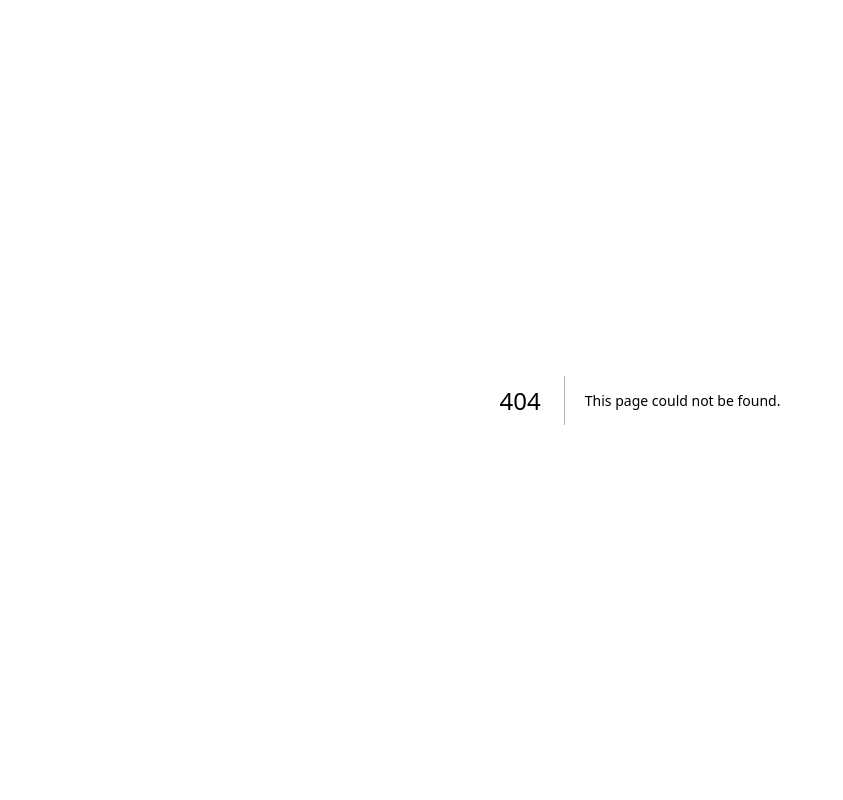
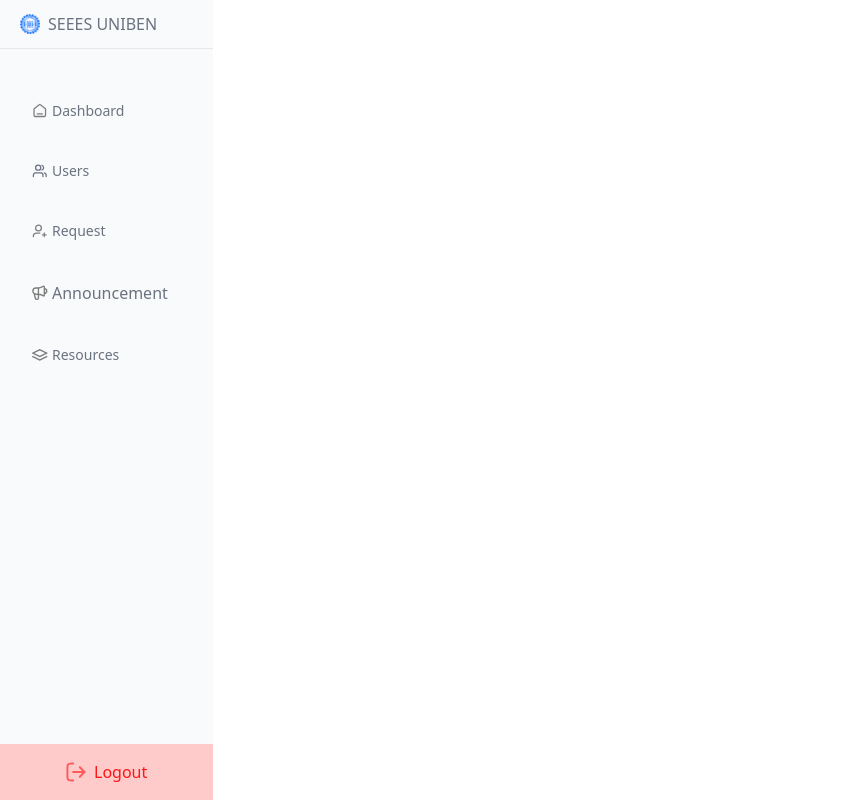
Before and after one commit to SEEES-TECH-COMMUNITY/seeswebsite-frontend, a Next.js app: page /auth/adminDashboard in a window 1280 px wide. Before the commit this address had no page. Shown: the whole page, without its empty margins (0-843 px from the left). Built offline with nearby package versions, Linux system fonts and the light colour scheme.

Commit message:
Add admin sidebar

```diff
--- /dev/null
+++ b/src/assets/icons/AnnounceIcon.tsx
@@ -0,0 +1,28 @@
+import React, { type FC } from "react";
+
+interface IAnnounceIcon {
+  className?: string;
+}
+
+const AnnounceIcon: FC<IAnnounceIcon> = (props) => {
+  return (
+    <svg
+      {...props}
+      width="26"
+      height="25"
+      viewBox="0 0 26 25"
+      fill="none"
+      xmlns="http://www.w3.org/2000/svg"
+    >
+      <path
+        d="M3.67353 13.8655L5.44826 20.9648C5.49817 21.1644 5.52313 21.2642 5.55265 21.3514C5.84107 22.2029 6.6079 22.8017 7.50396 22.875C7.59568 22.8825 7.69858 22.8825 7.90439 22.8825C8.1621 22.8825 8.29096 22.8825 8.39951 22.8719C9.47244 22.7679 10.3216 21.9188 10.4256 20.8458C10.4362 20.7373 10.4362 20.6084 10.4362 20.3507L10.4363 4.28504M20.0167 13.302C22.1954 13.302 23.9617 11.5358 23.9617 9.35706C23.9617 7.17835 22.1955 5.41216 20.0168 5.41216M10.7181 4.28504H6.49143C3.69022 4.28504 1.41937 6.55586 1.41934 9.35707C1.41931 12.1583 3.69011 14.4291 6.49131 14.4291H10.718C12.709 14.4291 15.1445 15.4963 17.0234 16.5206C18.1196 17.1182 18.6676 17.4169 19.0266 17.373C19.3595 17.3322 19.6112 17.1827 19.8063 16.91C20.0167 16.6159 20.0167 16.0273 20.0167 14.8503L20.0168 3.86382C20.0168 2.68678 20.0169 2.09826 19.8064 1.80413C19.6113 1.53138 19.3596 1.38192 19.0268 1.34116C18.6678 1.29719 18.1197 1.59596 17.0236 2.19351C15.1446 3.21779 12.7091 4.28504 10.7181 4.28504Z"
+        stroke="#7E7E7E"
+        stroke-width="2.25423"
+        stroke-linecap="round"
+        stroke-linejoin="round"
+      />
+    </svg>
+  );
+};
+
+export default AnnounceIcon;
--- /dev/null
+++ b/src/assets/icons/DashIcon.tsx
@@ -0,0 +1,32 @@
+import React, { type FC } from "react";
+
+interface IDashIcon {
+  className?: string;
+}
+
+const DashIcon: FC<IDashIcon> = (props) => {
+  return (
+    <svg
+      {...props}
+      width="25"
+      height="25"
+      viewBox="0 0 25 25"
+      fill="none"
+      xmlns="http://www.w3.org/2000/svg"
+    >
+      <path
+        d="M8.16504 17.0876H16.165M11.1827 2.85165L4.40043 8.12677C3.94706 8.47939 3.72038 8.6557 3.55707 8.8765C3.4124 9.07209 3.30464 9.29243 3.23907 9.5267C3.16504 9.79117 3.16504 10.0783 3.16504 10.6527V17.8876C3.16504 19.0077 3.16504 19.5678 3.38303 19.9956C3.57477 20.3719 3.88073 20.6779 4.25706 20.8696C4.68488 21.0876 5.24493 21.0876 6.36504 21.0876H17.965C19.0851 21.0876 19.6452 21.0876 20.073 20.8696C20.4493 20.6779 20.7553 20.3719 20.9471 19.9956C21.165 19.5678 21.165 19.0077 21.165 17.8876V10.6527C21.165 10.0783 21.165 9.79117 21.091 9.5267C21.0254 9.29243 20.9177 9.07209 20.773 8.8765C20.6097 8.6557 20.383 8.47939 19.9296 8.12677L13.1473 2.85165C12.796 2.57839 12.6204 2.44177 12.4264 2.38925C12.2552 2.34291 12.0748 2.34291 11.9037 2.38925C11.7097 2.44177 11.5341 2.57839 11.1827 2.85165Z"
+        stroke="#7E7E7E"
+        stroke-width="2"
+        stroke-linecap="round"
+        stroke-linejoin="round"
+      />
+    </svg>
+  );
+};
+
+export default DashIcon;
+
+/*
+
+*/
--- /dev/null
+++ b/src/assets/icons/LogoutIcon.tsx
@@ -0,0 +1,28 @@
+import React, { type FC } from "react";
+
+interface ILogoutIcon {
+  className?: string;
+}
+
+const LogOutIcon: FC<ILogoutIcon> = (props) => {
+  return (
+    <svg
+      {...props}
+      width="21"
+      height="20"
+      viewBox="0 0 21 20"
+      fill="none"
+      xmlns="http://www.w3.org/2000/svg"
+    >
+      <path
+        d="M14.5 15L19.5 10M19.5 10L14.5 5M19.5 10H7.5M7.5 1H6.3C4.61984 1 3.77976 1 3.13803 1.32698C2.57354 1.6146 2.1146 2.07354 1.82698 2.63803C1.5 3.27976 1.5 4.11984 1.5 5.8V14.2C1.5 15.8802 1.5 16.7202 1.82698 17.362C2.1146 17.9265 2.57354 18.3854 3.13803 18.673C3.77976 19 4.61984 19 6.3 19H7.5"
+        stroke="#FF5959"
+        stroke-width="2"
+        stroke-linecap="round"
+        stroke-linejoin="round"
+      />
+    </svg>
+  );
+};
+
+export default LogOutIcon;
--- /dev/null
+++ b/src/assets/icons/RequestIcon.tsx
@@ -0,0 +1,28 @@
+import React, { type FC } from "react";
+
+interface IRequestIcon {
+  className?: string;
+}
+
+const RequestIcon: FC<IRequestIcon> = (props) => {
+  return (
+    <svg
+      {...props}
+      width="25"
+      height="25"
+      viewBox="0 0 25 25"
+      fill="none"
+      xmlns="http://www.w3.org/2000/svg"
+    >
+      <path
+        d="M12.165 15.9365H7.66504C6.26948 15.9365 5.57169 15.9365 5.0039 16.1088C3.72549 16.4966 2.72508 17.497 2.33728 18.7754C2.16504 19.3432 2.16504 20.041 2.16504 21.4365M19.165 21.4365V15.4365M16.165 18.4365H22.165M14.665 7.93652C14.665 10.4218 12.6503 12.4365 10.165 12.4365C7.67976 12.4365 5.66504 10.4218 5.66504 7.93652C5.66504 5.45124 7.67976 3.43652 10.165 3.43652C12.6503 3.43652 14.665 5.45124 14.665 7.93652Z"
+        stroke="#7E7E7E"
+        stroke-width="2"
+        stroke-linecap="round"
+        stroke-linejoin="round"
+      />
+    </svg>
+  );
+};
+
+export default RequestIcon;
--- /dev/null
+++ b/src/assets/icons/ResourceIcon.tsx
@@ -0,0 +1,28 @@
+import React, { type FC } from "react";
+
+interface IResourceIcon {
+  className?: string;
+}
+
+const ResourceIcon: FC<IResourceIcon> = (props) => {
+  return (
+    <svg
+      {...props}
+      width="23"
+      height="18"
+      viewBox="0 0 23 18"
+      fill="none"
+      xmlns="http://www.w3.org/2000/svg"
+    >
+      <path
+        d="M1.16504 11.2862L10.8073 16.1073C10.9385 16.1729 11.004 16.2057 11.0728 16.2186C11.1338 16.23 11.1963 16.23 11.2572 16.2186C11.326 16.2057 11.3916 16.1729 11.5228 16.1073L21.165 11.2862M1.16504 6.2862L10.8073 1.46508C10.9385 1.39949 11.004 1.3667 11.0728 1.35379C11.1338 1.34236 11.1963 1.34236 11.2572 1.35379C11.326 1.3667 11.3916 1.39949 11.5228 1.46508L21.165 6.2862L11.5228 11.1073C11.3916 11.1729 11.326 11.2057 11.2572 11.2186C11.1963 11.23 11.1338 11.23 11.0728 11.2186C11.004 11.2057 10.9385 11.1729 10.8073 11.1073L1.16504 6.2862Z"
+        stroke="#7E7E7E"
+        stroke-width="2"
+        stroke-linecap="round"
+        stroke-linejoin="round"
+      />
+    </svg>
+  );
+};
+
+export default ResourceIcon;
--- /dev/null
+++ b/src/assets/icons/UsersIcon.tsx
@@ -0,0 +1,28 @@
+import React, { type FC } from "react";
+
+interface IUserIcon {
+  className?: string;
+}
+
+const UsersIcon: FC<IUserIcon> = (props) => {
+  return (
+    <svg
+      {...props}
+      width="25"
+      height="25"
+      viewBox="0 0 25 25"
+      fill="none"
+      xmlns="http://www.w3.org/2000/svg"
+    >
+      <path
+        d="M22.165 21.2622V19.2622C22.165 17.3984 20.8903 15.8323 19.165 15.3882M15.665 3.55297C17.131 4.14635 18.165 5.58352 18.165 7.26221C18.165 8.9409 17.131 10.3781 15.665 10.9714M17.165 21.2622C17.165 19.3984 17.165 18.4666 16.8606 17.7315C16.4546 16.7514 15.6759 15.9727 14.6958 15.5667C13.9607 15.2622 13.0288 15.2622 11.165 15.2622H8.16504C6.30127 15.2622 5.36939 15.2622 4.63431 15.5667C3.65419 15.9727 2.8755 16.7514 2.46952 17.7315C2.16504 18.4666 2.16504 19.3984 2.16504 21.2622M13.665 7.26221C13.665 9.47135 11.8742 11.2622 9.66504 11.2622C7.4559 11.2622 5.66504 9.47135 5.66504 7.26221C5.66504 5.05307 7.4559 3.26221 9.66504 3.26221C11.8742 3.26221 13.665 5.05307 13.665 7.26221Z"
+        stroke="#6b7280"
+        stroke-width="2"
+        stroke-linecap="round"
+        stroke-linejoin="round"
+      />
+    </svg>
+  );
+};
+
+export default UsersIcon;
--- /dev/null
+++ b/src/components/atoms/DashSidebar.tsx
@@ -0,0 +1,54 @@
+import React, { useState } from "react";
+import DashIcon from "@src/assets/icons/DashIcon";
+import UserIcon from "@src/assets/icons/UsersIcon";
+import RequestIcon from "@src/assets/icons/RequestIcon";
+import AnnounceIcon from "@src/assets/icons/AnnounceIcon";
+import ResourceIcon from "@src/assets/icons/ResourceIcon";
+import LogOutIcon from "@src/assets/icons/LogoutIcon";
+import Image from "next/image";
+
+const DashSidebar = () => {
+  return (
+    <section className="flex h-full min-h-screen w-full min-w-fit flex-col bg-gray-50 ">
+      <div className=" flex h-full space-x-2 border-b border-b-gray-200 py-3 pl-5 font-medium text-gray-500">
+        <Image
+          src="/auth/logo.png"
+          alt="Auth side bar"
+          width={500}
+          height={500}
+          className="my-auto h-5 w-5 bg-gray-500 "
+          priority
+        />
+        <h1>SEEES UNIBEN</h1>
+      </div>
+      <div className=" mt-8 flex h-full flex-col items-start ">
+        <div className="my-auto flex w-full space-x-1 p-5 pl-8 text-sm  text-gray-500">
+          <DashIcon className="my-auto h-4 w-4 " />
+          <span>Dashboard</span>{" "}
+        </div>
+        <div className="my-auto flex w-full space-x-1 p-5 pl-8 text-sm text-gray-500">
+          <UserIcon className="my-auto h-4 w-4" />
+          <span>Users</span>
+        </div>
+        <div className="my-auto flex w-full space-x-1 p-5 pl-8 text-sm text-gray-500">
+          <RequestIcon className="my-auto h-4 w-4" />
+          <span>Request</span>
+        </div>
+        <div className="w-fulltext-sm my-auto flex space-x-1 p-5  pl-8 text-gray-500">
+          <AnnounceIcon className="my-auto h-4 w-4" />
+          <span>Announcement</span>
+        </div>
+        <div className="my-auto flex w-full space-x-1  p-5 pl-8 text-sm text-gray-500">
+          <ResourceIcon className="my-auto h-4 w-4" />
+          <span>Resources</span>
+        </div>
+      </div>
+      <div className="mt-auto flex w-full justify-center space-x-2 bg-red-200 p-4 text-red-500">
+        <LogOutIcon className="my-auto h-5 w-5" />
+        <span>Logout</span>
+      </div>
+    </section>
+  );
+};
+
+export default DashSidebar;
--- /dev/null
+++ b/src/pages/auth/adminDashboard.tsx
@@ -0,0 +1,15 @@
+import DashSidebar from "@src/components/atoms/DashSidebar";
+import React from "react";
+
+const AdminDashboard = () => {
+  return (
+    <section className="flex-row">
+      <div className="w-1/6  basis-1/6">
+        <DashSidebar />
+      </div>
+      <div className=" w-5/6 basis-5/6"></div>
+    </section>
+  );
+};
+
+export default AdminDashboard;
--- a/tsconfig.json
+++ b/tsconfig.json
@@ -23,7 +23,7 @@
       "@icons/*": ["./src/assets/icons/*"],
       "@utils/*": ["./src/utils/*"],
       "@app-types/*": ["./src/types/*"],
-      "@services/*": ["./src/utils/services/*"],
+      "@services/*": ["./src/utils/services/*"]
     }
   },
   "include": [
@@ -32,7 +32,8 @@
     "**/*.ts",
     "**/*.tsx",
     "**/*.cjs",
-    "**/*.mjs"
+    "**/*.mjs",
+    "src/pages/auth/login copy.jsx"
   ],
   "exclude": ["node_modules"]
 }
```
